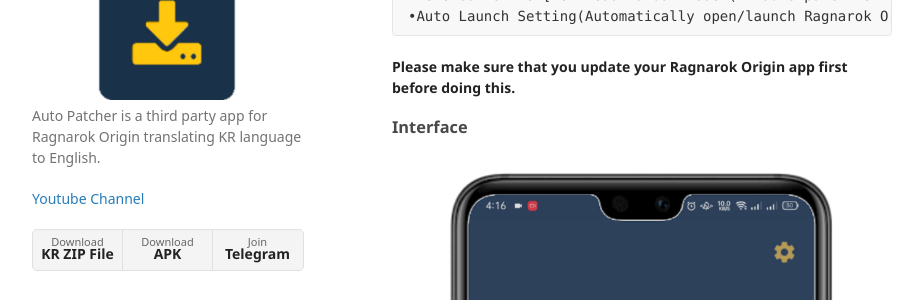
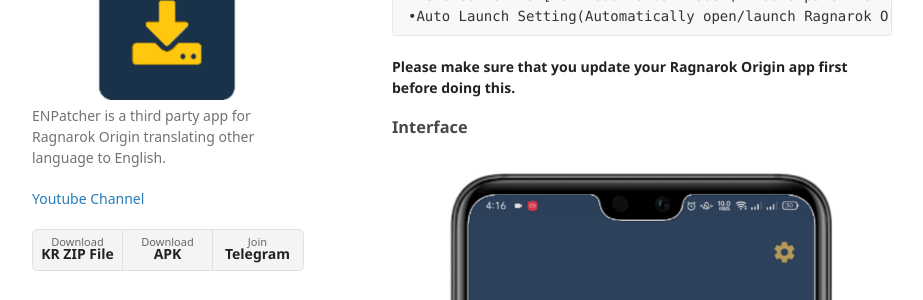
Before and after one commit to RO-ENPatcher/RO-ENPatcher.github.io, a Jekyll site: the page built from index.md, in a window 1280 px wide. Shown: the part 175-475 px from the top of the page, without its empty margins (178-1101 px from the left). Built offline with Jekyll 4.4.1, drawn with Linux system fonts in a browser that asks for light colours; some web fonts are replaced; our own code applies the rules of GitHub Pages for plain Markdown files.

Commit message:
Update _config.yml

```diff
--- a/_config.yml
+++ b/_config.yml
@@ -1,6 +1,6 @@
 title: Ragnarok Origin ENPatcher
 logo: /assets/img/logo.png
-description: Auto Patcher is a third party app for Ragnarok Origin translating KR language to English.
+description: ENPatcher is a third party app for Ragnarok Origin translating other language to English.
 show_downloads: true
 google_analytics:
 theme: jekyll-theme-minimal
```
